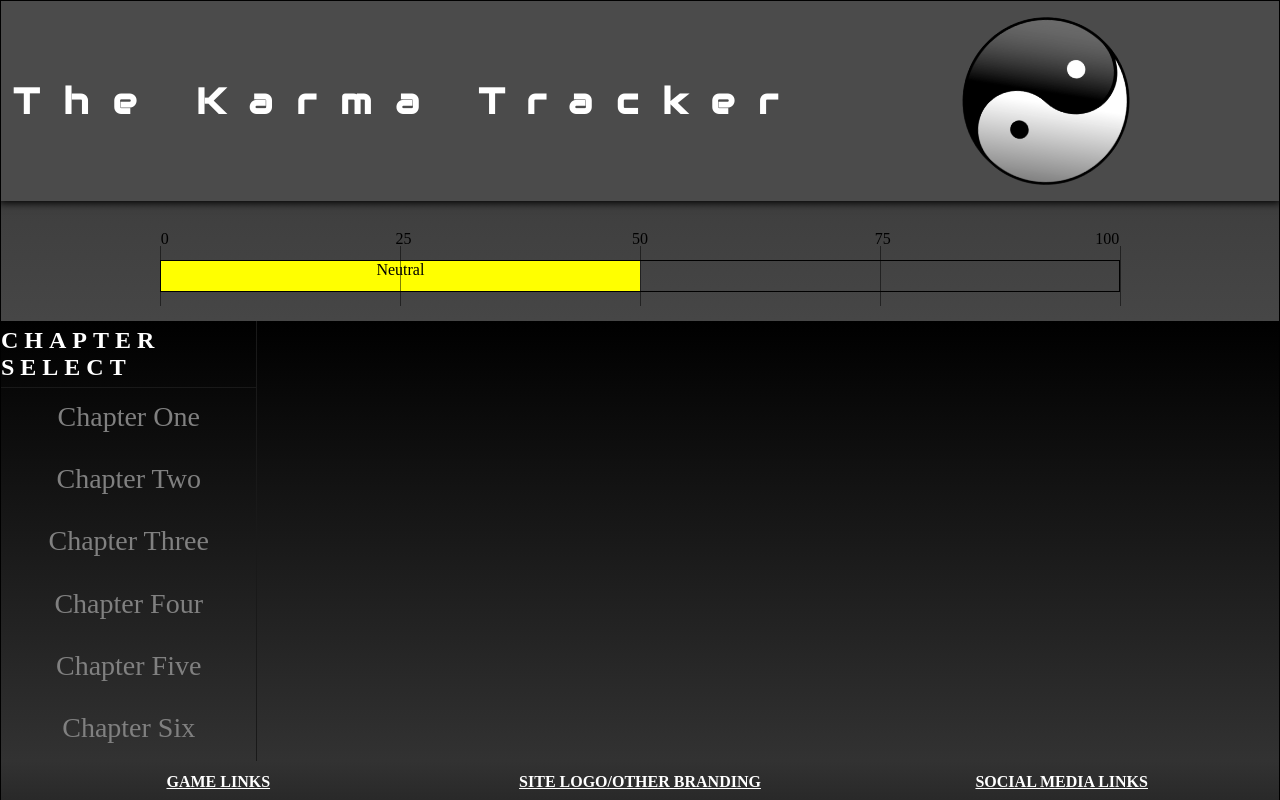
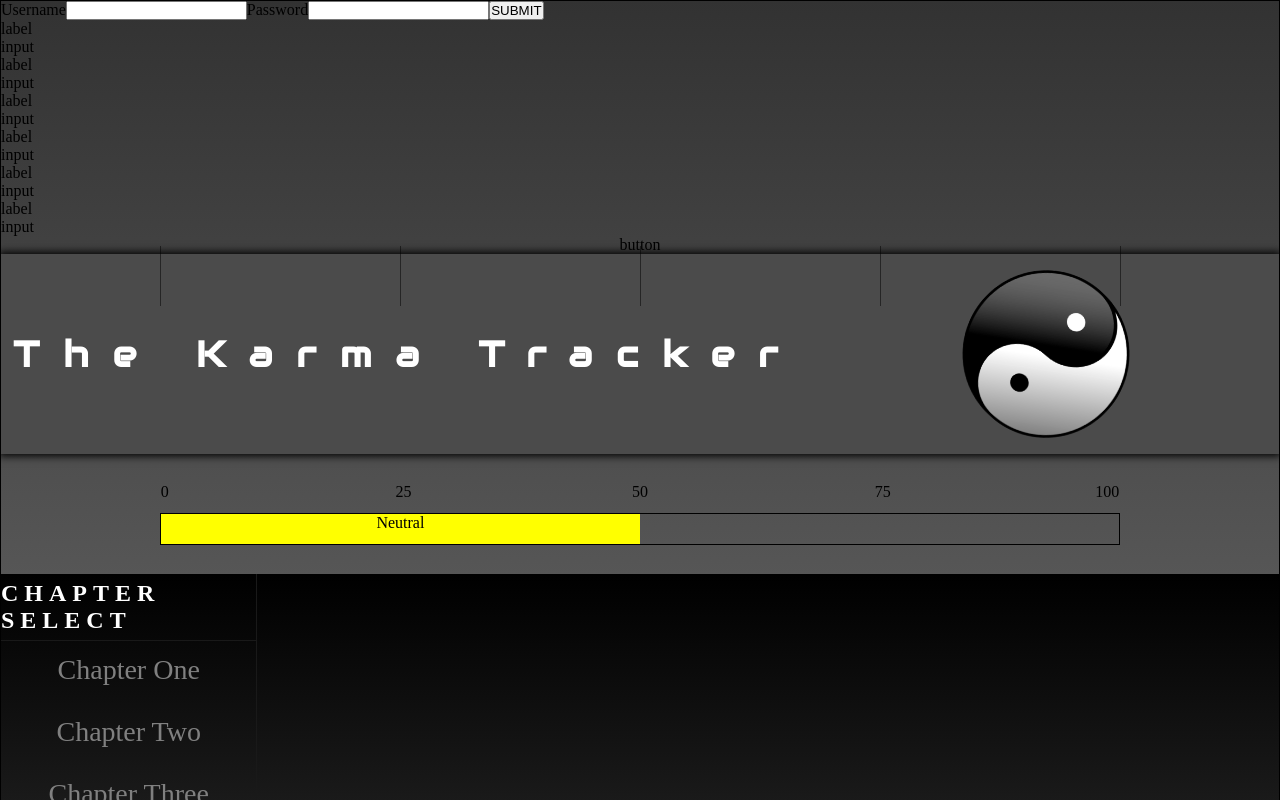
Before and after one commit to Yahzefi/Karma-Tracker-Application__React, a React (Create React App) app: page / in a window 1280 px wide. Shown: the top 800 px of the page. Built offline with nearby package versions, Linux system fonts and the light colour scheme.

Commit message:
Update Modals.js

```diff
--- a/src/components/Modals.js
+++ b/src/components/Modals.js
@@ -2,8 +2,34 @@
 
 const Modals = () => {
     return (
-        <div style={{display: "none"}}>
-            <p>Modal</p>
+        <div className="modal-cont">
+            <div className="log-modal">
+                <div className="modal-content lg-ct">
+                    <label className="modal-label" style={{gridRow: "1 / 1", gridColumn: "1 / 1"}}>Username</label>
+                    <input className="modal-input" style={{gridRow: "1 / 1", gridColumn: "2 / 2"}}/>
+                    <label className="modal-label" style={{gridRow: "2 / 2", gridColumn: "1 / 1"}}>Password</label>
+                    <input className="modal-input" style={{gridRow: "2 / 2", gridColumn: "2 / 2"}}/>
+                    <button className="modal-submit">SUBMIT</button>
+                </div>
+            </div>
+            <div className="reg-modal" style={{display: ""}}>
+                <div className="modal-content rg-ct">
+                    <p>label</p>
+                    <p>input</p>
+                    <p>label</p>
+                    <p>input</p>
+                    <p>label</p>
+                    <p>input</p>
+                    <p>label</p>
+                    <p>input</p>
+                    <p>label</p>
+                    <p>input</p>
+                    <p>label</p>
+                    <p>input</p>
+                    <p style={{textAlign: "center"}}>button</p>
+
+                </div>
+            </div>
         </div>
     )
 }
```
